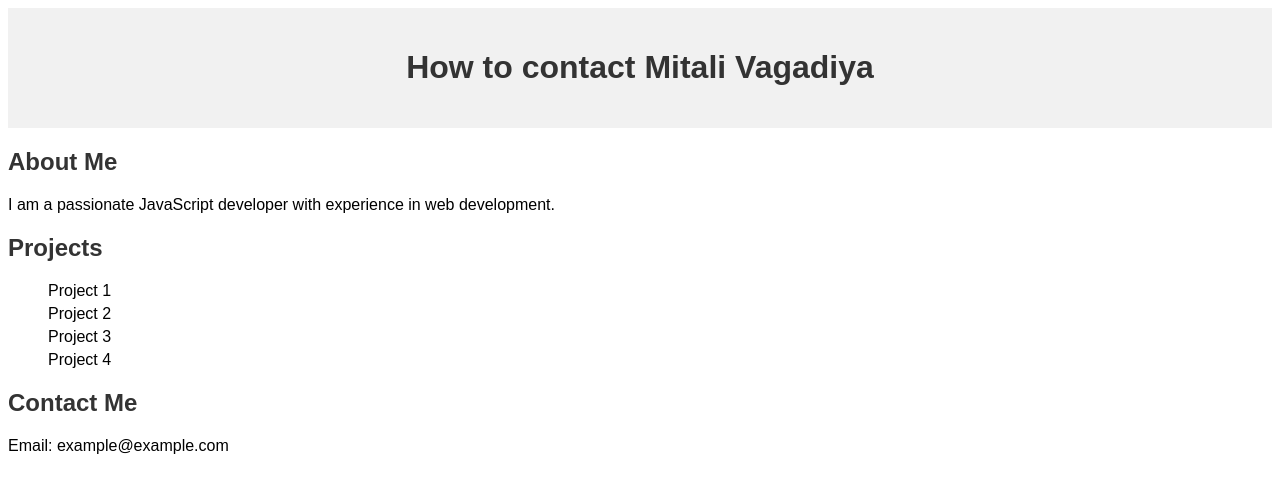
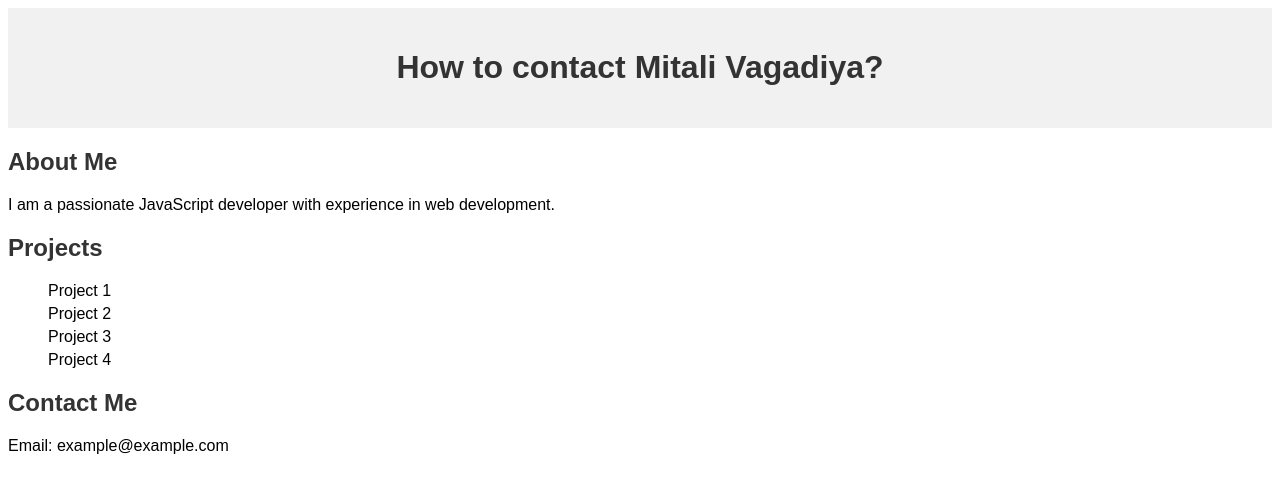
Before and after one commit to mitalivagadiya/Web, a plain HTML site: page index.html in a window 1280 px wide. Drawn offline with Linux system fonts and the light colour scheme.

Commit message:
Update index.html

```diff
--- a/index.html
+++ b/index.html
@@ -6,7 +6,7 @@
 </head>
 <body>
   <header>
-    <h1>How to contact Mitali Vagadiya</h1>
+    <h1> How to contact Mitali Vagadiya? </h1>
   </header>
 
   <section id="about">
```
